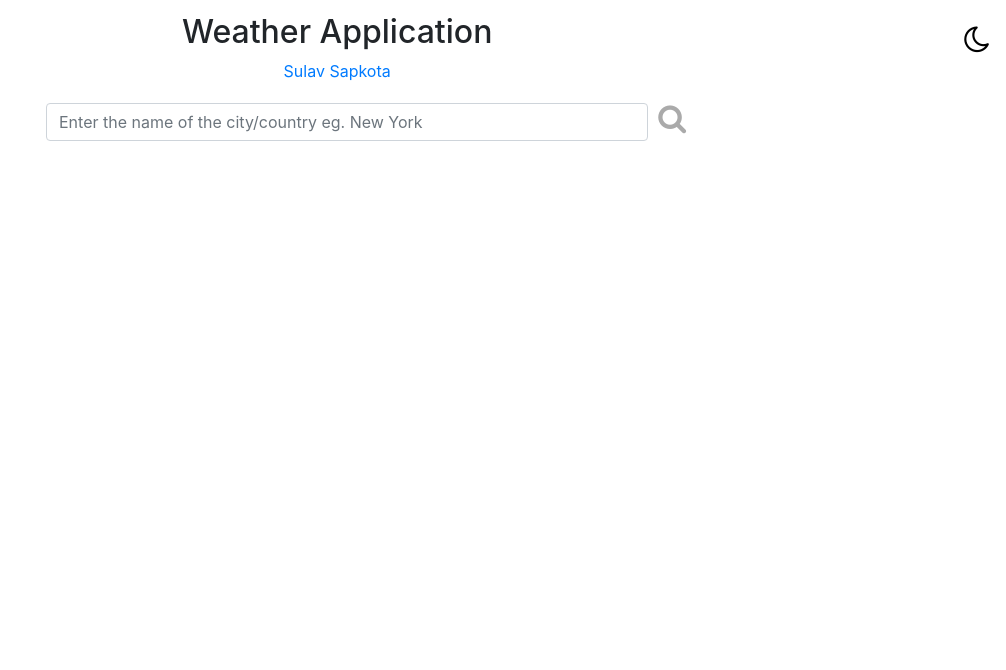
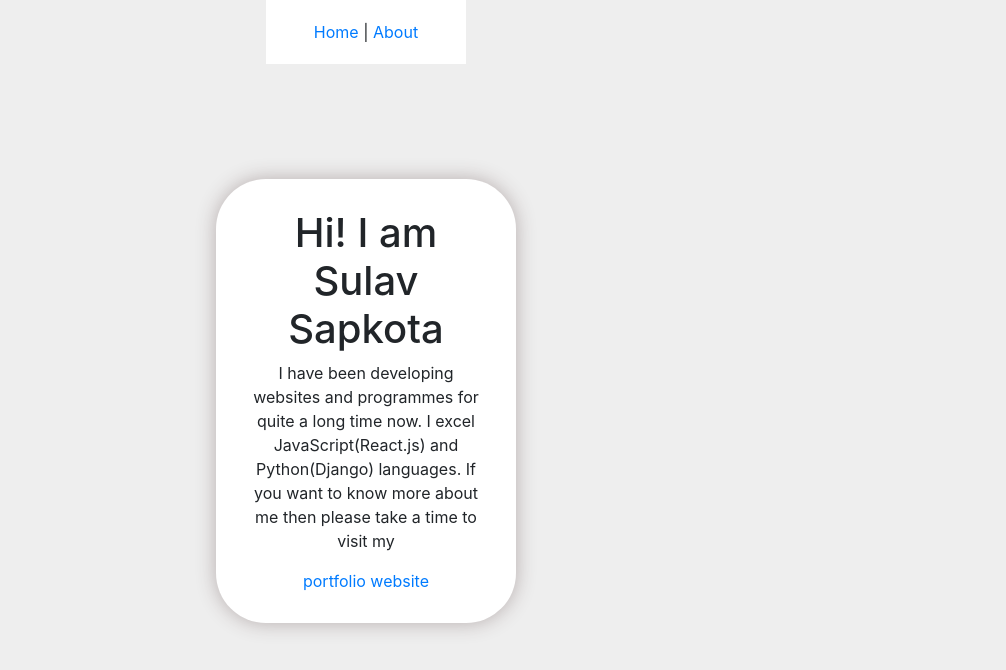
Before and after one commit to SulavSapkota2060/ReactWeather, a React (Create React App) app: page /about in a window 1280 px wide. Shown: the top 670 px of the page, without its empty margins (274-1280 px from the left). Built offline with nearby package versions, Linux system fonts and the light colour scheme.

Commit message:
Added Router in the projet

```diff
--- a/package.json
+++ b/package.json
@@ -11,6 +11,7 @@
     "fa-icons": "^0.2.0",
     "react": "^17.0.1",
     "react-dom": "^17.0.1",
+    "react-router-dom": "^5.2.0",
     "react-scripts": "4.0.0",
     "web-vitals": "^0.2.4"
   },
--- a/src/components/appbuild/main.js
+++ b/src/components/appbuild/main.js
@@ -12,7 +12,7 @@ class Main extends Component {
   };
 
   spin = null;
-   i = <i class="fa fa-moon-o" style={{fontSize:"30px"}}></i>
+  i = (<i class="fa fa-moon-o" style={{ fontSize: "30px" }}></i>);
 
   changeCityHandler = (e) => {
     this.spin = <Spinner />;
@@ -41,32 +41,39 @@ class Main extends Component {
       this.setState({ theme: "dark" });
       document.body.style.backgroundColor = "#121212";
       document.body.style.color = "white";
-         this.i = (
-           <i
-             style={{ color: "white", fontSize: "30px" }}
-             class="fa fa-sun-o"
-
-           ></i>
-         );
-
+      this.i = (
+        <i style={{ color: "white", fontSize: "30px" }} class="fa fa-sun-o"></i>
+      );
     } else if (this.state.theme === "dark") {
       this.setState({ theme: "light" });
-      document.body.style.backgroundColor = "white";
+      document.body.style.backgroundColor = "#eee";
       document.body.style.color = "black";
-         this.i = <i class="fa fa-moon-o" style={{fontSize:"30px"}}></i>;
-
+      this.i = <i class="fa fa-moon-o" style={{ fontSize: "30px" }}></i>;
     }
+  };
+  componentDidMount() {
+    document.body.style.backgroundColor = "#eee";
   }
-
   render() {
     return (
       <Aux>
         <div className="title">
-          <button style={{float:"right",border:"none",background:"none",margin:"10px"}} onClick={this.changeThemeHandler}>{this.i}</button>
-          <h2>Weather Application</h2>
-          <p>
+          <button
+            style={{
+              float: "right",
+              border: "none",
+              background: "none",
+              margin: "10px",
+            }}
+            onClick={this.changeThemeHandler}
+          >
+            {this.i}
+          </button>
+          <div>
+            <h2>Weather Application</h2>
+
             <a href="http://sulavsapkota.000webhostapp.com">Sulav Sapkota</a>
-          </p>
+          </div>
         </div>
         <div className="search">
           <input
--- a/src/components/layout/layout.js
+++ b/src/components/layout/layout.js
@@ -1,13 +1,22 @@
 import React from "react";
 import Aux from "../hoc/AuxWrapper/auxwrap";
 import Main from "../appbuild/main"
+import {BrowserRouter as Router, Switch, Route, BrowserRouter} from 'react-router-dom'
+import About from '../../directories/aboutme/about'
+import Nav from '../../components/navbar/navbar'
 
 const Layout = () => {
   return (
-    <Aux>
-      <Main />
-    </Aux>
+      <Router>
+        <Nav />
+        <Switch>
+          <Route exact path="/" component={Main} />
+          <Route exact path="/about" component={About} />
+        </Switch>
+      </Router>
   );
 };
 
+
+
 export default Layout;
--- /dev/null
+++ b/src/components/navbar/navbar.js
@@ -0,0 +1,19 @@
+import React from "react";
+import { Link } from "react-router-dom";
+
+const Nav = () => {
+    const style = {
+        backgroundColor:"white",
+        padding:"20px",
+        width:"200px",
+        margin:"auto",
+    }
+  return (
+    <nav style={style}>
+      <Link to="/">Home</Link>&nbsp;|&nbsp;
+      <Link to="/about">About</Link>
+    </nav>
+  );
+};
+
+export default Nav;
--- /dev/null
+++ b/src/directories/aboutme/about.css
@@ -0,0 +1,15 @@
+.AboutCard {
+  width: 300px;
+  margin: auto;
+  margin-top: 9%;
+  background-color: white;
+  padding: 30px;
+  border-radius: 50px;
+  box-shadow: 0 0 20px rgb(182, 173, 173);
+  transition: transform 0.3s;
+}
+.AboutCard:hover {
+  box-shadow: 0 0 50px rgb(182, 173, 173);
+  transform: translate3d(0, -5px, 0);
+  cursor: pointer;
+}
--- /dev/null
+++ b/src/directories/aboutme/about.js
@@ -0,0 +1,22 @@
+import React from 'react'
+import Aux from '../../components/hoc/AuxWrapper/auxwrap'
+import './about.css'
+
+const About = () => {
+    document.body.style.backgroundColor="#eee"
+    return(
+        <Aux>
+            <div className="AboutCard">
+                <div>
+                    <h1>Hi! I am Sulav Sapkota</h1>
+                </div>
+                <div>
+                    <p>I have been developing websites and programmes for quite a long time now. I excel JavaScript(React.js) and Python(Django) languages.
+                    If you want to know more about me then please take a time to visit my </p><a href="http://sulavsapkota.000webhostapp.com">portfolio website</a>
+                </div>
+            </div>
+        </Aux>
+    );
+}
+
+export default About;
```
Also changed, not shown: 1 other file (tests, documents, lock files or other folders).
